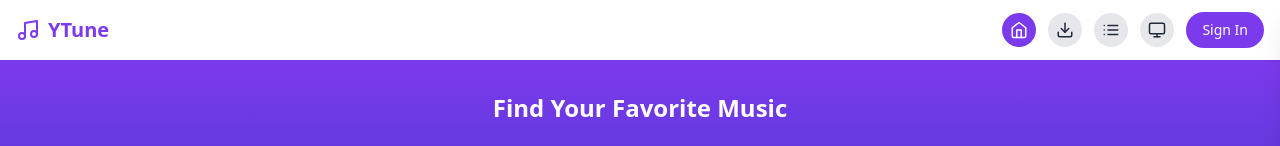
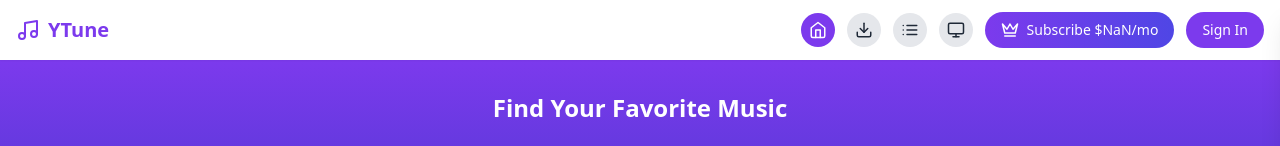
Before and after one commit to JustYonax/ytuneMusicApp, a React (Vite) app: page / in a window 1280 px wide. Shown: the top 146 px of the page. Built offline with nearby package versions, Linux system fonts and the light colour scheme; no server answers.

Commit message:
Add subscription button and management

```diff
--- a/src/App.tsx
+++ b/src/App.tsx
@@ -12,6 +12,7 @@ import OfflineMusic from './components/OfflineMusic';
 import PlaylistScreen from './components/PlaylistScreen';
 import AuthModal from './components/AuthModal';
 import ProfileModal from './components/ProfileModal';
+import SubscriptionButton from './components/SubscriptionButton';
 
 // Hooks
 import { useYoutubeSearch } from './hooks/useYoutubeSearch';
@@ -185,6 +186,7 @@ function App() {
               theme={settings.theme}
               onUpdateTheme={(theme) => updateSettings({ theme })}
             />
+            <SubscriptionButton onAuthRequired={() => setShowAuthModal(true)} />
             {user ? (
               <button
                 onClick={() => setShowProfileModal(true)}
--- /dev/null
+++ b/src/components/SubscriptionButton.tsx
@@ -0,0 +1,48 @@
+import React from 'react';
+import { Crown } from 'lucide-react';
+import { useStripe } from '../hooks/useStripe';
+import { useSubscription } from '../hooks/useSubscription';
+import { products } from '../stripe-config';
+
+interface SubscriptionButtonProps {
+  onAuthRequired: () => void;
+}
+
+const SubscriptionButton: React.FC<SubscriptionButtonProps> = ({ onAuthRequired }) => {
+  const { subscribe, isLoading } = useStripe();
+  const { subscription, isActive } = useSubscription();
+
+  const handleSubscribe = async () => {
+    try {
+      await subscribe('ytune');
+    } catch (err) {
+      if (err instanceof Error && err.message === 'User must be logged in') {
+        onAuthRequired();
+      }
+    }
+  };
+
+  if (isActive) {
+    return (
+      <div className="flex items-center space-x-2 px-4 py-2 bg-gradient-to-r from-purple-600 to-indigo-600 text-white rounded-full">
+        <Crown size={18} />
+        <span className="text-sm font-medium">Premium</span>
+      </div>
+    );
+  }
+
+  return (
+    <button
+      onClick={handleSubscribe}
+      disabled={isLoading}
+      className="flex items-center space-x-2 px-4 py-2 bg-gradient-to-r from-purple-600 to-indigo-600 text-white rounded-full hover:from-purple-700 hover:to-indigo-700 transition-colors disabled:opacity-50"
+    >
+      <Crown size={18} />
+      <span className="text-sm font-medium">
+        {isLoading ? 'Processing...' : `Subscribe $${(Number(products.ytune.priceId.split('_')[2]) / 100).toFixed(2)}/mo`}
+      </span>
+    </button>
+  );
+};
+
+export default SubscriptionButton;
```
